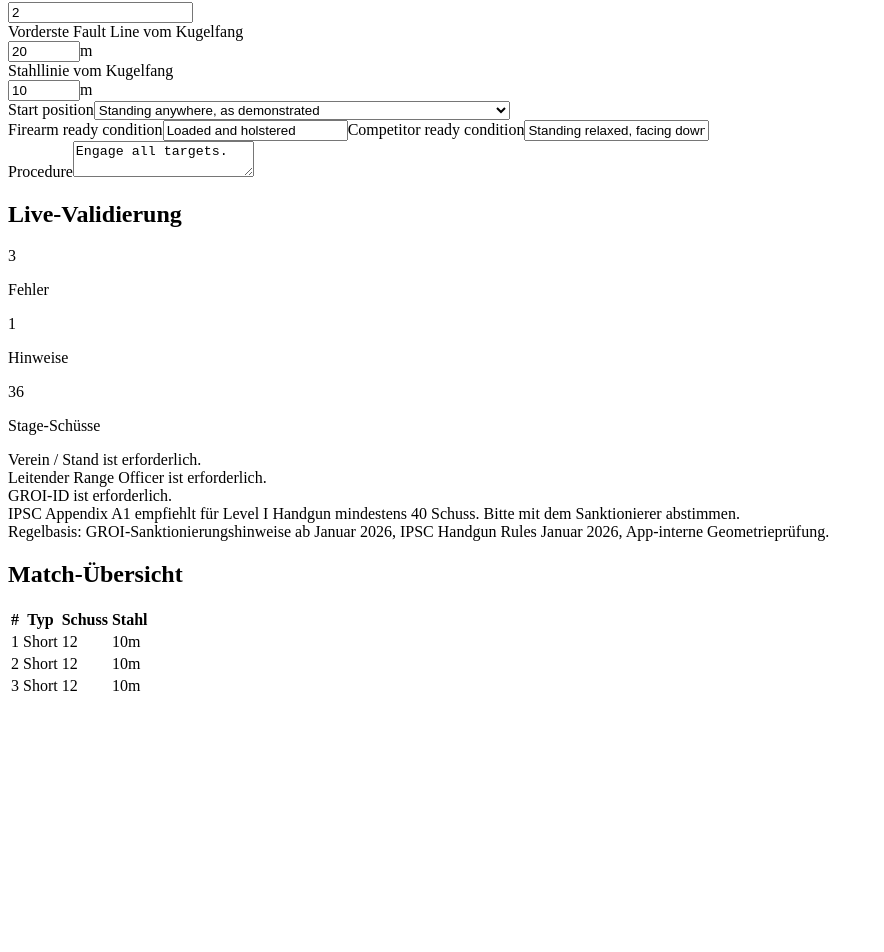
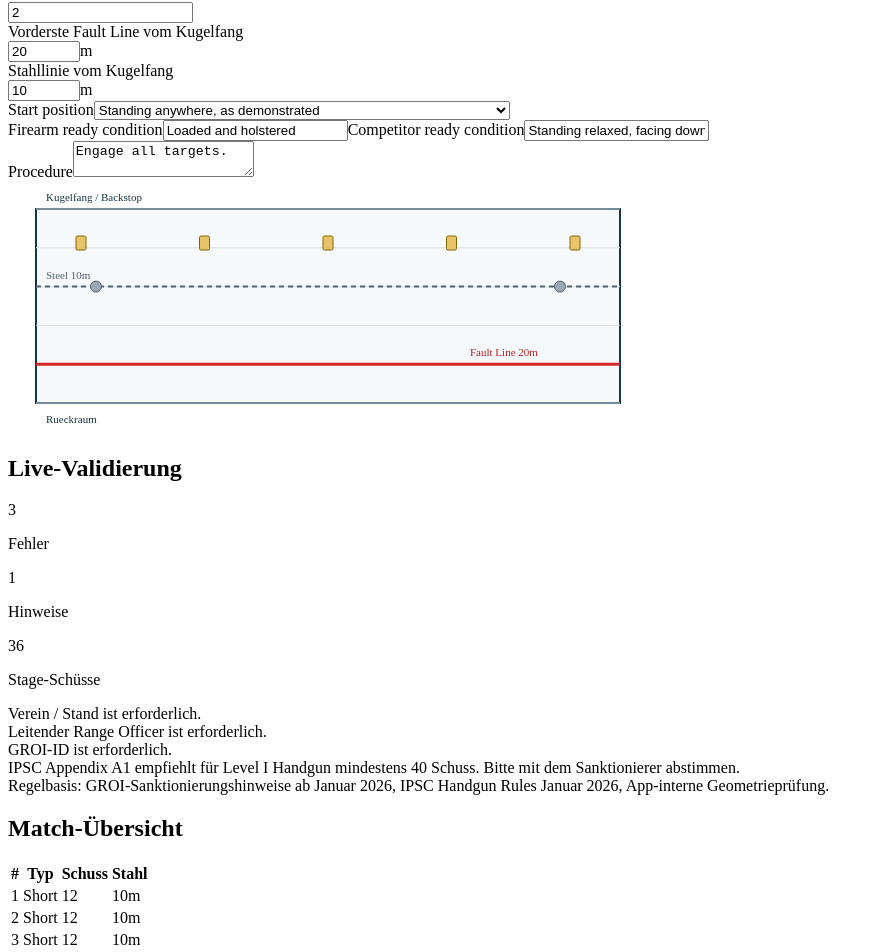
Before and after one commit to bluechip0815/IpscL1Gen, a React (Vite) app in the folder app/: page / in a window 1280 px wide. Shown: the part 728-1680 px from the top of the page, without its empty margins (0-884 px from the left). Before the commit the page ends 1434 px from the top, so only its background shows below. Built offline with nearby package versions, Linux system fonts and the light colour scheme; the HTML template or start-up script is replaced by a standard one; what pdfmake would draw is missing.

Commit message:
Show stage plan preview in editor

```diff
--- a/app/src/App.tsx
+++ b/app/src/App.tsx
@@ -1,6 +1,7 @@
 import { useMemo, useState } from 'react'
 import { createInitialMatch, createStage, defaultStartPositions } from './matchDefaults'
 import { generateMatchZip } from './pdfService'
+import { StagePlanPreview } from './stagePlan'
 import type { MatchData, StageData } from './types'
 import { validateMatch } from './validation'
 
@@ -243,6 +244,11 @@ function App() {
                   />
                 </div>
                 <TextAreaField label="Procedure" value={activeStage.ablauf} onChange={(value) => updateStage('ablauf', value)} />
+                {activeSummary ? (
+                  <div className="rounded border border-slate-200 bg-white">
+                    <StagePlanPreview match={match} stage={activeSummary} />
+                  </div>
+                ) : null}
               </div>
             ) : null}
           </div>
--- a/app/src/pdfService.ts
+++ b/app/src/pdfService.ts
@@ -1,6 +1,7 @@
 import JSZip from 'jszip'
 import pdfMake from 'pdfmake/build/pdfmake'
 import pdfFonts from 'pdfmake/build/vfs_fonts'
+import { createStagePlanSvg } from './stagePlan'
 import type { MatchData, StageSummary, ValidationResult } from './types'
 
 type PdfContent = Record<string, unknown> | string | Array<Record<string, unknown> | string>
@@ -179,42 +180,6 @@ export const createSummaryDefinition = (match: MatchData, validation: Validation
   ])
 }
 
-const createStagePlanSvg = (match: MatchData, stage: StageSummary) => {
-  const width = 500
-  const height = 220
-  const pad = 28
-  const plotW = width - pad * 2
-  const yFor = (metersFromBackstop: number) => pad + (metersFromBackstop / match.standTiefe) * (height - pad * 2)
-  const faultY = yFor(stage.schuetzenPosition)
-  const steelY = yFor(stage.stahlEntfernung)
-  const targetDots = Array.from({ length: stage.anzahlPaper }, (_, index) => {
-    const x = pad + 35 + ((index % 6) * (plotW - 70)) / Math.max(1, Math.min(stage.anzahlPaper, 6) - 1)
-    const y = pad + 24 + Math.floor(index / 6) * 20
-    return `<rect x="${x - 5}" y="${y - 7}" width="10" height="14" rx="1" fill="#e9c46a" stroke="#806400" />`
-  }).join('')
-  const steelDots = Array.from({ length: stage.anzahlStahl }, (_, index) => {
-    const x = pad + 45 + ((index % 8) * (plotW - 90)) / Math.max(1, Math.min(stage.anzahlStahl, 8) - 1)
-    return `<circle cx="${x}" cy="${steelY}" r="5" fill="#9aa7b4" stroke="#526173" />`
-  }).join('')
-
-  return `
-  <svg width="${width}" height="${height}" viewBox="0 0 ${width} ${height}" xmlns="http://www.w3.org/2000/svg">
-    <rect x="${pad}" y="${pad}" width="${plotW}" height="${height - pad * 2}" fill="#f7fafc" stroke="#143642" stroke-width="2"/>
-    ${Array.from({ length: 6 }, (_, i) => {
-      const y = pad + (i * (height - pad * 2)) / 5
-      return `<line x1="${pad}" x2="${width - pad}" y1="${y}" y2="${y}" stroke="#d7e0e8" stroke-width="1"/>`
-    }).join('')}
-    <line x1="${pad}" x2="${width - pad}" y1="${faultY}" y2="${faultY}" stroke="#d62828" stroke-width="3"/>
-    <text x="${width - pad - 130}" y="${faultY - 6}" font-size="11" fill="#9d1c1c">Fault Line ${stage.schuetzenPosition}m</text>
-    <line x1="${pad}" x2="${width - pad}" y1="${steelY}" y2="${steelY}" stroke="#526173" stroke-width="2" stroke-dasharray="5 4"/>
-    <text x="${pad + 8}" y="${steelY - 6}" font-size="11" fill="#526173">Steel ${stage.stahlEntfernung}m</text>
-    <text x="${pad + 8}" y="${pad - 8}" font-size="11" fill="#143642">Kugelfang / Backstop</text>
-    <text x="${pad + 8}" y="${height - 8}" font-size="11" fill="#143642">Rueckraum</text>
-    ${targetDots}
-    ${steelDots}
-  </svg>`
-}
-
 const stageTitle = (stage: StageSummary) => {
   const stageNumberText = `Stage ${stage.stageNumber}`
   const name = stage.stageName.trim()
--- /dev/null
+++ b/app/src/stagePlan.tsx
@@ -0,0 +1,65 @@
+import type { MatchData, StageSummary } from './types'
+
+const clamp = (value: number, min: number, max: number) => Math.min(max, Math.max(min, value))
+
+const targetPositions = (count: number, minX: number, maxX: number) =>
+  Array.from({ length: count }, (_, index) => {
+    const visiblePerRow = Math.min(count, 6)
+    const row = Math.floor(index / 6)
+    const positionInRow = index % 6
+    const denominator = Math.max(1, visiblePerRow - 1)
+
+    return {
+      x: minX + (positionInRow * (maxX - minX)) / denominator,
+      row,
+    }
+  })
+
+export const createStagePlanSvg = (match: MatchData, stage: StageSummary, width = 500, height = 220) => {
+  const pad = 28
+  const plotW = width - pad * 2
+  const plotH = height - pad * 2
+  const yFor = (metersFromBackstop: number) => pad + (clamp(metersFromBackstop, 0, match.standTiefe) / match.standTiefe) * plotH
+  const faultY = yFor(stage.schuetzenPosition)
+  const steelY = yFor(stage.stahlEntfernung)
+  const targetDots = targetPositions(stage.anzahlPaper, pad + 45, width - pad - 45)
+    .map(({ x, row }) => {
+      const y = pad + 34 + row * 20
+      return `<rect x="${x - 5}" y="${y - 7}" width="10" height="14" rx="1.5" fill="#e9c46a" stroke="#806400" />`
+    })
+    .join('')
+  const steelDots = targetPositions(stage.anzahlStahl, pad + 60, width - pad - 60)
+    .map(({ x, row }) => {
+      const y = steelY + row * 14
+      return `<circle cx="${x}" cy="${y}" r="5.5" fill="#9aa7b4" stroke="#526173" />`
+    })
+    .join('')
+
+  return `
+  <svg width="${width}" height="${height}" viewBox="0 0 ${width} ${height}" xmlns="http://www.w3.org/2000/svg" role="img" aria-label="Schematische Stage-Vorschau">
+    <rect x="${pad}" y="${pad}" width="${plotW}" height="${plotH}" fill="#f7fafc" stroke="#143642" stroke-width="2"/>
+    ${Array.from({ length: 6 }, (_, i) => {
+      const y = pad + (i * plotH) / 5
+      return `<line x1="${pad}" x2="${width - pad}" y1="${y}" y2="${y}" stroke="#d7e0e8" stroke-width="1"/>`
+    }).join('')}
+    <line x1="${pad}" x2="${width - pad}" y1="${steelY}" y2="${steelY}" stroke="#526173" stroke-width="2" stroke-dasharray="5 4"/>
+    <text x="${pad + 10}" y="${steelY - 8}" font-size="11" fill="#526173">Steel ${stage.stahlEntfernung}m</text>
+    <line x1="${pad}" x2="${width - pad}" y1="${faultY}" y2="${faultY}" stroke="#d62828" stroke-width="3"/>
+    <text x="${width - pad - 150}" y="${faultY - 8}" font-size="11" fill="#b91c1c">Fault Line ${stage.schuetzenPosition}m</text>
+    <text x="${pad + 10}" y="${pad - 8}" font-size="11" fill="#143642">Kugelfang / Backstop</text>
+    <text x="${pad + 10}" y="${height - 8}" font-size="11" fill="#143642">Rueckraum</text>
+    ${targetDots}
+    ${steelDots}
+  </svg>`
+}
+
+export function StagePlanPreview({ match, stage }: { match: MatchData; stage: StageSummary }) {
+  return (
+    <div className="overflow-x-auto bg-white px-2 py-3">
+      <div
+        className="mx-auto w-full min-w-[520px] max-w-[720px]"
+        dangerouslySetInnerHTML={{ __html: createStagePlanSvg(match, stage, 640, 250) }}
+      />
+    </div>
+  )
+}
```
